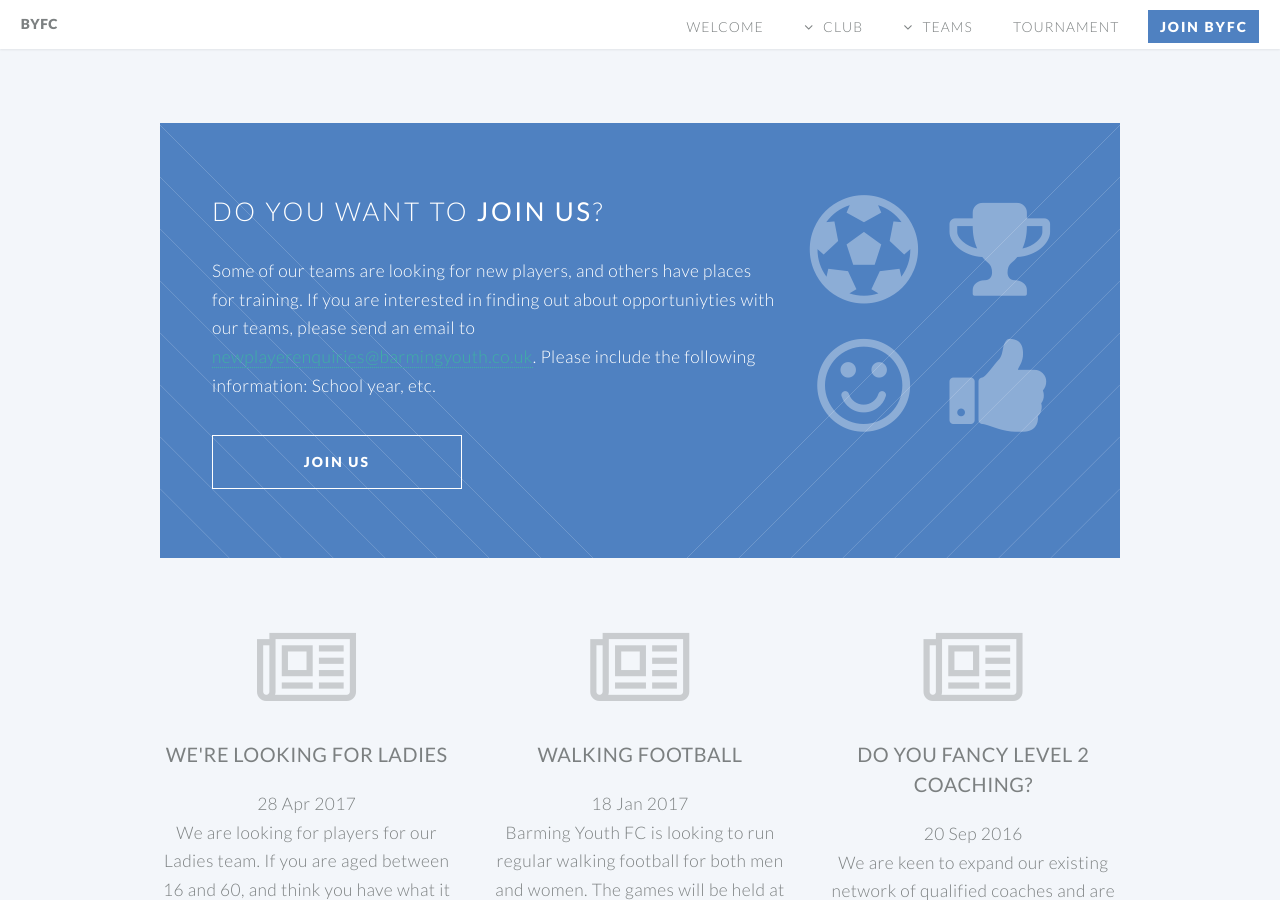
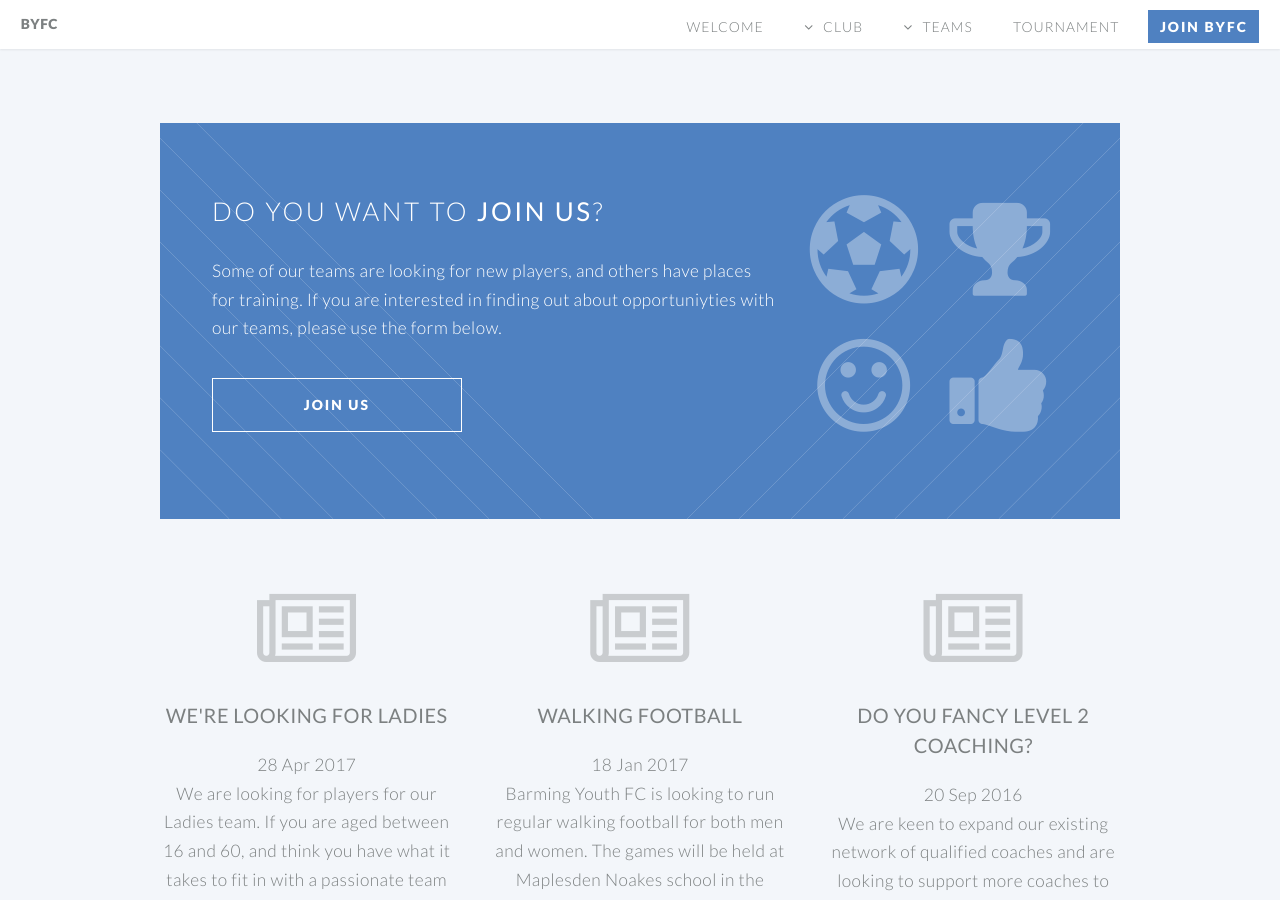
Before and after one commit to Pam-BYFC/BYFC.github.io, a Jekyll site: the page built from index.html, in a window 1280 px wide and 900 px high, scrolled down 1054 px. Built offline with Jekyll 4.4.1, drawn with Linux system fonts in a browser that asks for light colours; some of the changed text lies outside the part shown.

Commit message:
Removed call to action from footer; changed wording on join us part of index page

```diff
--- a/index.html
+++ b/index.html
@@ -24,7 +24,7 @@
 								<header>
 									<h2>Do you want to <strong>join us</strong>? </h2>
 								</header>
-								<p>Some of our teams are looking for new players, and others have places for training. If you are interested in finding out about opportuniyties with our teams, please send an email to <a href="mailto:newplayerenquiries@barmingyouth.co.uk">newplayerenquiries@barmingyouth.co.uk</a>. Please include the following information: School year, etc.
+								<p>Some of our teams are looking for new players, and others have places for training. If you are interested in finding out about opportuniyties with our teams, please use the form below.
 
 </p>
 
@@ -137,6 +137,7 @@
 		<!-- CTA -->
 			<section id="cta">
 
+<!--
 				<header>
 					<h2>Ready to do <strong>something</strong>?</h2>
 					<p>Proin a ullamcorper elit, et sagittis turpis integer ut fermentum.</p>
@@ -148,4 +149,5 @@
 					</ul>
 				</footer>
 
+-->
 			</section>
```
